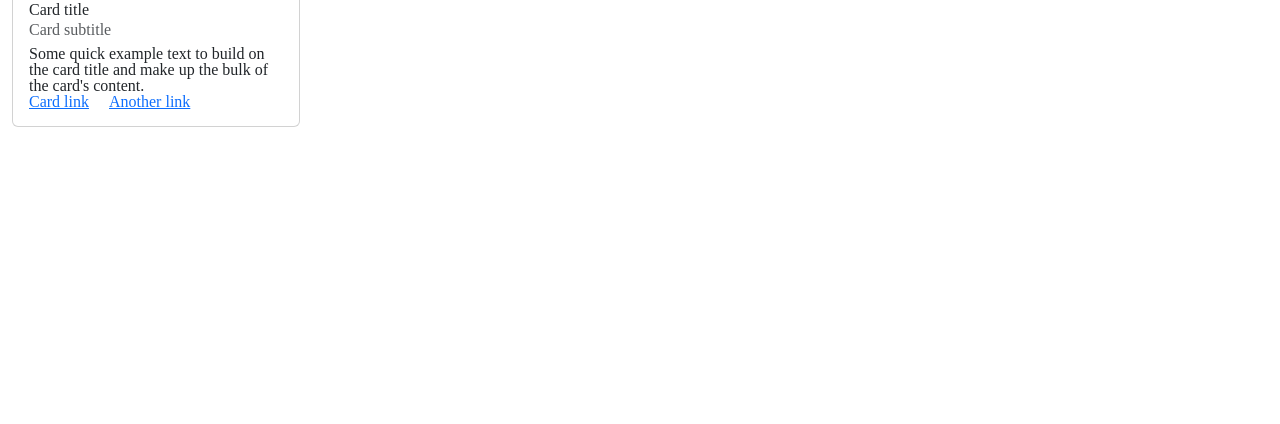
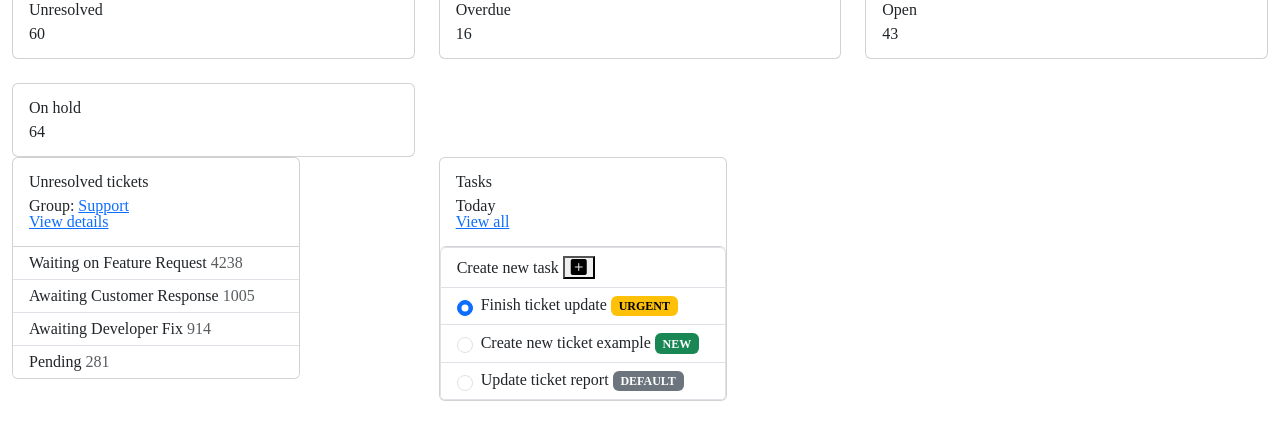
Before and after one commit to kitchb/Bootstrap_Group7, a website: page public/index.html in a window 1280 px wide. Shown: the part 376-800 px from the top of the page. Drawn offline with nearby package versions, Linux system fonts and the light colour scheme.

Commit message:
Updated Row tickets Blocks & Unresolved Tickets & tasks Blocks
Changed Row Tickets Blocks.
Added unresolved tickets and tasks blocks with bootstrap codes and icons.

```diff
--- a/public/index.html
+++ b/public/index.html
@@ -90,20 +90,105 @@
     </header>
 
     <!-- Row of Tickets Blocks -->
-    <div class="card" style="width: 18rem;">
-        <div class="card-body">
-          <h5 class="card-title">Card title</h5>
-          <h6 class="card-subtitle mb-2 text-body-secondary">Card subtitle</h6>
-          <p class="card-text">Some quick example text to build on the card title and make up the bulk of the
-                    card's content.</p>
-          <a href="#" class="card-link">Card link</a>
-          <a href="#" class="card-link">Another link</a>
+    <div class="row row-cols-1 row-cols-md-3 g-4">
+        <div class="col">
+          <div class="card h-100">
+            <div class="card-body">
+              <h5 class="card-title">Unresolved</h5>
+              <p class="card-text numb-block">60</p>
+            </div>
+          </div>
+        </div>
+        <div class="col">
+          <div class="card h-100">
+            <div class="card-body bactive">
+              <h5 class="card-title">Overdue</h5>
+              <p class="card-text numb-block">16</p>
+            </div>
+          </div>
+        </div>
+        <div class="col">
+          <div class="card h-100">
+            <div class="card-body">
+              <h5 class="card-title">Open</h5>
+              <p class="card-text numb-block">43</p>
+            </div>
+          </div>
+        </div>
+        <div class="col">
+          <div class="card h-100">
+            <div class="card-body">
+              <h5 class="card-title">On hold</h5>
+              <p class="card-text numb-block">64</p>
+            </div>
+          </div>
         </div>
       </div>
+
     <!-- Today's Trends -->
 
     <!-- Unresolved Tickets & Tasks -->
-
+    <div class="row row-cols-1 row-cols-md-3 g-4">
+        <!-- Unresolved Tickets Block -->
+        <div class="col">
+            <div class="card" style="width: 18rem;">
+                <div class="card-body">
+                  <h5 class="card-title">Unresolved tickets</h5>
+                  <p class="card-text">Group: <a href=""> Support </a></p>
+                  <a href="#" class="card-link"> View details </a>
+                </div>
+                <ul class="list-group list-group-flush">
+                    <li class="list-group-item">
+                        Waiting on Feature Request
+                        <span class="text-nowrap text-xs text-muted">4238</span>
+                    </li>
+                    <li class="list-group-item">
+                        Awaiting Customer Response
+                        <span class="text-nowrap text-xs text-muted">1005</span>
+                    </li>
+                    <li class="list-group-item">
+                        Awaiting Developer Fix
+                        <span class="text-nowrap text-xs text-muted">914</span>
+                    </li>
+                    <li class="list-group-item">
+                        Pending
+                        <span class="text-nowrap text-xs text-muted">281</span>
+                    </li>
+                </ul>
+              </div>
+        </div>
+        <!-- Tasks Block -->
+        <div class="col">
+            <div class="card" style="width: 18rem;">
+                <div class="card-body">
+                  <h5 class="card-title"> Tasks </h5>
+                  <p class="card-text"> Today </p>
+                  <a href="#" class="card-link"> View all </a>
+                </div>
+                <ul class="list-group">
+                    <li class="list-group-item">
+                        Create new task
+                        <button><i class="bi bi-plus-square-fill"></i></button>
+                    </li>
+                    <li class="list-group-item">
+                      <input class="form-check-input me-1" type="radio" name="listGroupRadio" value="" id="firstRadio" checked>
+                      <label class="form-check-label" for="firstRadio">Finish ticket update</label>
+                      <span class="badge text-bg-warning">URGENT</span>
+                    </li>
+                    <li class="list-group-item">
+                      <input class="form-check-input me-1" type="radio" name="listGroupRadio" value="" id="secondRadio">
+                      <label class="form-check-label" for="secondRadio">Create new ticket example</label>
+                      <span class="badge text-bg-success">NEW</span>
+                    </li>
+                    <li class="list-group-item">
+                      <input class="form-check-input me-1" type="radio" name="listGroupRadio" value="" id="thirdRadio">
+                      <label class="form-check-label" for="thirdRadio">Update ticket report</label>
+                      <span class="badge text-bg-secondary">DEFAULT</span>
+                    </li>
+                  </ul>
+              </div>
+        </div>
+      </div>
 </div>
     <!-- Bootstrap for js -->
     <script src="https://cdn.jsdelivr.net/npm/bootstrap@5.3.3/dist/js/bootstrap.bundle.min.js"
```
